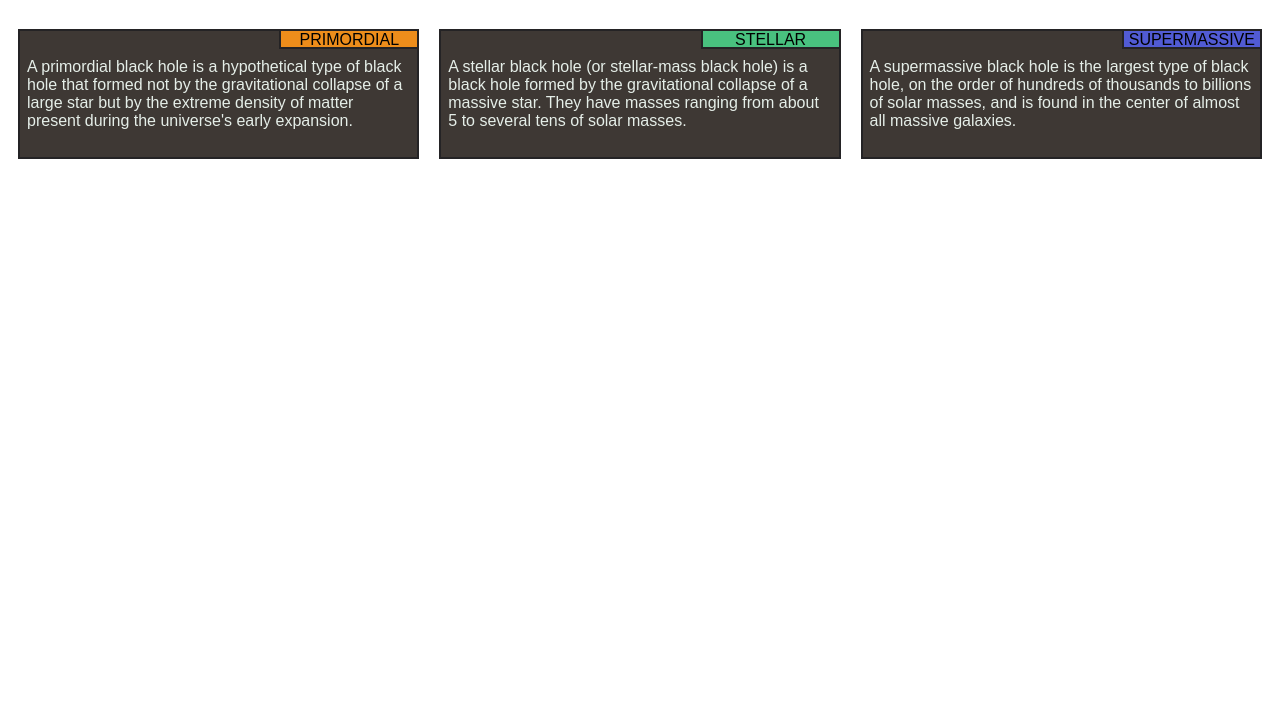
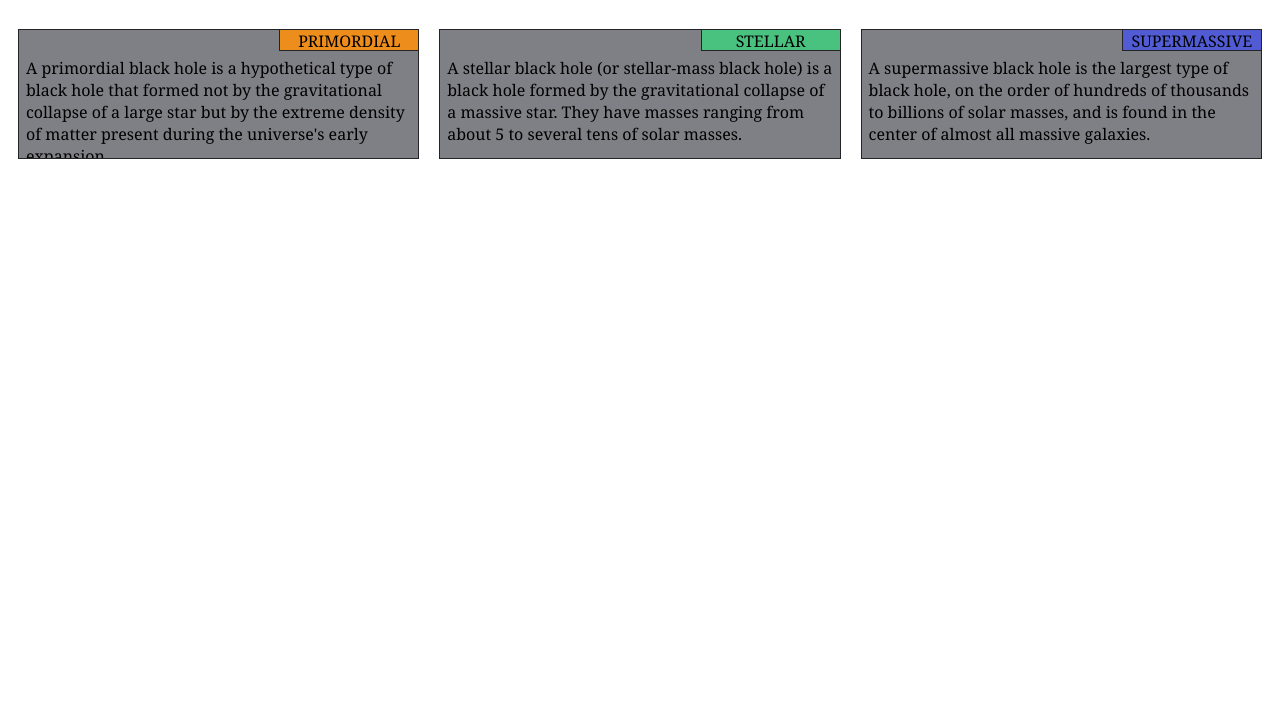
Before and after one commit to kzhang718/kzhang718.github.io, a plain HTML site: page module2-solution/index.html in a window 1280 px wide. Shown: the part 74-800 px from the top of the page. Drawn offline with Linux system fonts and the light colour scheme.

Commit message:
modified styles

```diff
--- a/module2-solution/css/styles.css
+++ b/module2-solution/css/styles.css
@@ -1,6 +1,6 @@
 * {
   box-sizing: border-box;
-  font-family: "Arial", Georgia, serif;
+  font-family: "Lucida", Georgia, serif;
 }
 
 h1 {
@@ -17,17 +17,18 @@ h1 {
   position: relative;
   float: left;
   margin: 10px;
-  border: 2px solid rgb(36, 35, 37);
+  border: 1px solid rgb(36, 35, 37);
   height: 130px;
-  background-color: rgb(62, 56, 52);
+  overflow: auto;
+  background-color: rgb(127, 127, 134);
 }
 
 .section-title {
-  margin: -2px;
+  margin: -1px;
   text-align: center;
-  border: 2px solid rgb(36, 35, 37);
+  border: 1px solid rgb(36, 35, 37);
   width: 140px;
-  height: 20px;
+  height: 22px;
   position: absolute;
   right: 0px;
   text-transform: uppercase;
@@ -49,7 +50,7 @@ h1 {
   margin: 7px;
   position: relative;
   top: 20px;
-  color: rgb(229, 238, 232);
+  color: black;
 }
 
 /********** Desktop **********/
```
